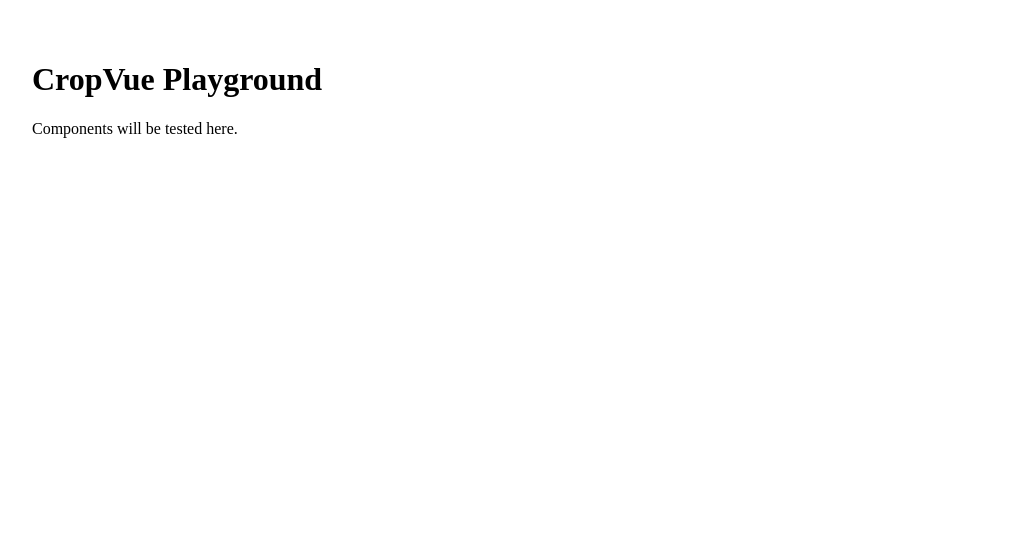
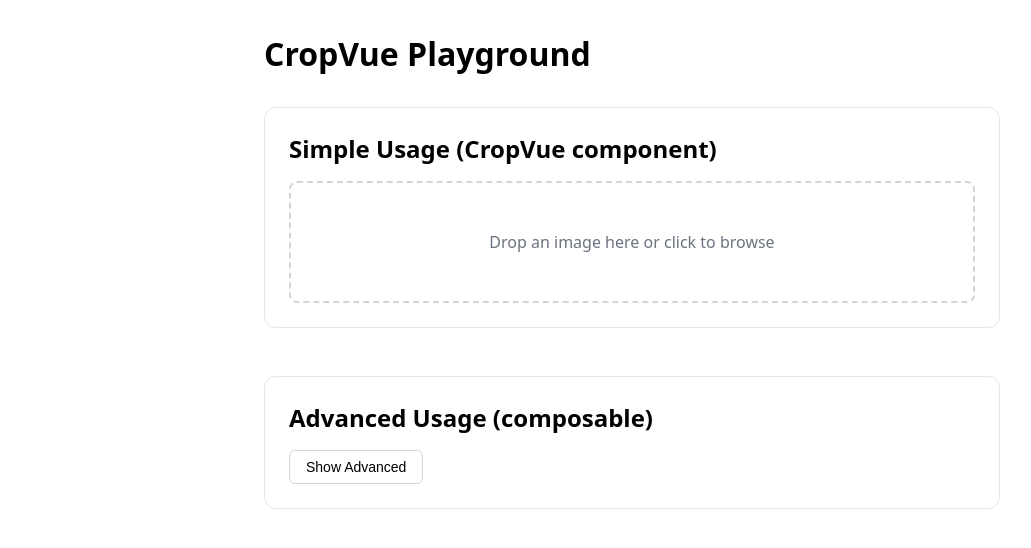
Before and after one commit to rutbergphilip/cropvue, a Vue app in the folder playground/: page / in a window 1280 px wide. Shown: the top 548 px of the page, without its empty margins (8-1039 px from the left). Built offline with nearby package versions, Linux system fonts and the light colour scheme.

Commit message:
feat(playground): add basic CropVue integration test

```diff
--- a/playground/src/App.vue
+++ b/playground/src/App.vue
@@ -1,10 +1,227 @@
 <script setup lang="ts">
-// Playground entry - will import CropVue here later
+import { ref } from 'vue'
+import { CropVue, CropEditor, CropPreview, CropDropzone, CropToolbar } from 'cropvue'
+import { useCropper } from '@cropvue/core'
+import type { CropResult, CropVueError } from '@cropvue/core'
+import 'cropvue/styles'
+
+// --- Simple usage (CropVue orchestrator) ---
+const simpleResult = ref<CropResult | null>(null)
+
+function handleDone(result: CropResult) {
+  simpleResult.value = result
+  console.log('Crop done:', {
+    size: result.blob.size,
+    type: result.blob.type,
+    width: result.width,
+    height: result.height,
+  })
+}
+
+function handleError(error: CropVueError) {
+  console.error('CropVue error:', error)
+}
+
+// --- Advanced usage (composable) ---
+const showAdvanced = ref(false)
+const cropper = useCropper({
+  stencil: 'rectangle',
+  outputQuality: 0.85,
+})
+
+const advancedResult = ref<CropResult | null>(null)
+
+async function onAdvancedFileSelect(event: Event) {
+  const input = event.target as HTMLInputElement
+  if (input.files?.[0]) {
+    await cropper.loadFile(input.files[0])
+  }
+}
+
+async function confirmAdvanced() {
+  const result = await cropper.getResult()
+  advancedResult.value = result
+  console.log('Advanced crop result:', result)
+}
 </script>
 
 <template>
-  <div style="padding: 2rem;">
+  <div class="playground">
     <h1>CropVue Playground</h1>
-    <p>Components will be tested here.</p>
+
+    <section class="section">
+      <h2>Simple Usage (CropVue component)</h2>
+      <CropVue
+        stencil="rectangle"
+        :aspect-ratio="null"
+        :output-quality="0.85"
+        @done="handleDone"
+        @error="handleError"
+      >
+        <template #dropzone="{ open, isDragging }">
+          <div
+            class="custom-dropzone"
+            :class="{ 'custom-dropzone--active': isDragging }"
+            @click="open"
+          >
+            <p>Drop an image here or click to browse</p>
+          </div>
+        </template>
+
+        <template #toolbar="{ rotateLeft, rotateRight, flipX, flipY, zoomIn, zoomOut, reset }">
+          <CropToolbar
+            :transform="{ x: 0, y: 0, scale: 1, rotation: 0, flipX: false, flipY: false }"
+            @rotate-left="rotateLeft"
+            @rotate-right="rotateRight"
+            @flip-x="flipX"
+            @flip-y="flipY"
+            @zoom-in="zoomIn"
+            @zoom-out="zoomOut"
+            @reset="reset"
+          />
+        </template>
+
+        <template #done="{ result, restart }">
+          <div class="result">
+            <h3>Cropped Result</h3>
+            <img v-if="result" :src="result.url" alt="Result" class="result-image" />
+            <p v-if="result">{{ result.width }}x{{ result.height }} - {{ (result.blob.size / 1024).toFixed(1) }}KB</p>
+            <button @click="restart">Crop Another</button>
+          </div>
+        </template>
+      </CropVue>
+    </section>
+
+    <section class="section">
+      <h2>Advanced Usage (composable)</h2>
+      <button @click="showAdvanced = !showAdvanced">
+        {{ showAdvanced ? 'Hide' : 'Show' }} Advanced
+      </button>
+
+      <div v-if="showAdvanced" class="advanced">
+        <input type="file" accept="image/*" @change="onAdvancedFileSelect" />
+
+        <div v-if="cropper.isReady.value" class="advanced-controls">
+          <div class="button-group">
+            <button @click="cropper.rotateLeft()">Rotate Left</button>
+            <button @click="cropper.rotateRight()">Rotate Right</button>
+            <button @click="cropper.flipX()">Flip X</button>
+            <button @click="cropper.flipY()">Flip Y</button>
+            <button @click="cropper.zoomBy(0.1)">Zoom In</button>
+            <button @click="cropper.zoomBy(-0.1)">Zoom Out</button>
+            <button @click="cropper.reset()">Reset</button>
+          </div>
+
+          <p>
+            Scale: {{ cropper.transform.value.scale.toFixed(2) }} |
+            Rotation: {{ cropper.transform.value.rotation }} |
+            Flip X: {{ cropper.transform.value.flipX }} |
+            Flip Y: {{ cropper.transform.value.flipY }}
+          </p>
+
+          <button class="confirm-btn" @click="confirmAdvanced">Get Result</button>
+
+          <div v-if="advancedResult" class="result">
+            <h3>Result</h3>
+            <img :src="advancedResult.url" alt="Advanced result" class="result-image" />
+            <p>{{ advancedResult.width }}x{{ advancedResult.height }} - {{ (advancedResult.blob.size / 1024).toFixed(1) }}KB</p>
+          </div>
+        </div>
+      </div>
+    </section>
   </div>
 </template>
+
+<style>
+* {
+  box-sizing: border-box;
+  margin: 0;
+}
+
+.playground {
+  max-width: 800px;
+  margin: 0 auto;
+  padding: 2rem;
+  font-family: system-ui, -apple-system, sans-serif;
+}
+
+h1 { margin-bottom: 2rem; }
+h2 { margin-bottom: 1rem; }
+
+.section {
+  margin-bottom: 3rem;
+  padding: 1.5rem;
+  border: 1px solid #e5e7eb;
+  border-radius: 12px;
+}
+
+.custom-dropzone {
+  border: 2px dashed #d1d5db;
+  border-radius: 8px;
+  padding: 3rem;
+  text-align: center;
+  color: #6b7280;
+  cursor: pointer;
+  transition: all 150ms ease;
+}
+
+.custom-dropzone:hover {
+  border-color: #3b82f6;
+  color: #3b82f6;
+}
+
+.custom-dropzone--active {
+  border-color: #3b82f6;
+  background: rgba(59, 130, 246, 0.05);
+}
+
+.result {
+  text-align: center;
+  padding: 1rem;
+}
+
+.result-image {
+  max-width: 100%;
+  max-height: 300px;
+  border-radius: 8px;
+  margin: 1rem 0;
+}
+
+.advanced {
+  margin-top: 1rem;
+}
+
+.advanced-controls {
+  margin-top: 1rem;
+}
+
+.button-group {
+  display: flex;
+  flex-wrap: wrap;
+  gap: 8px;
+  margin: 1rem 0;
+}
+
+button {
+  padding: 8px 16px;
+  border: 1px solid #d1d5db;
+  border-radius: 6px;
+  background: #fff;
+  cursor: pointer;
+  font-size: 14px;
+}
+
+button:hover {
+  background: #f3f4f6;
+}
+
+.confirm-btn {
+  background: #3b82f6;
+  color: #fff;
+  border-color: #3b82f6;
+}
+
+.confirm-btn:hover {
+  background: #2563eb;
+}
+</style>
```
